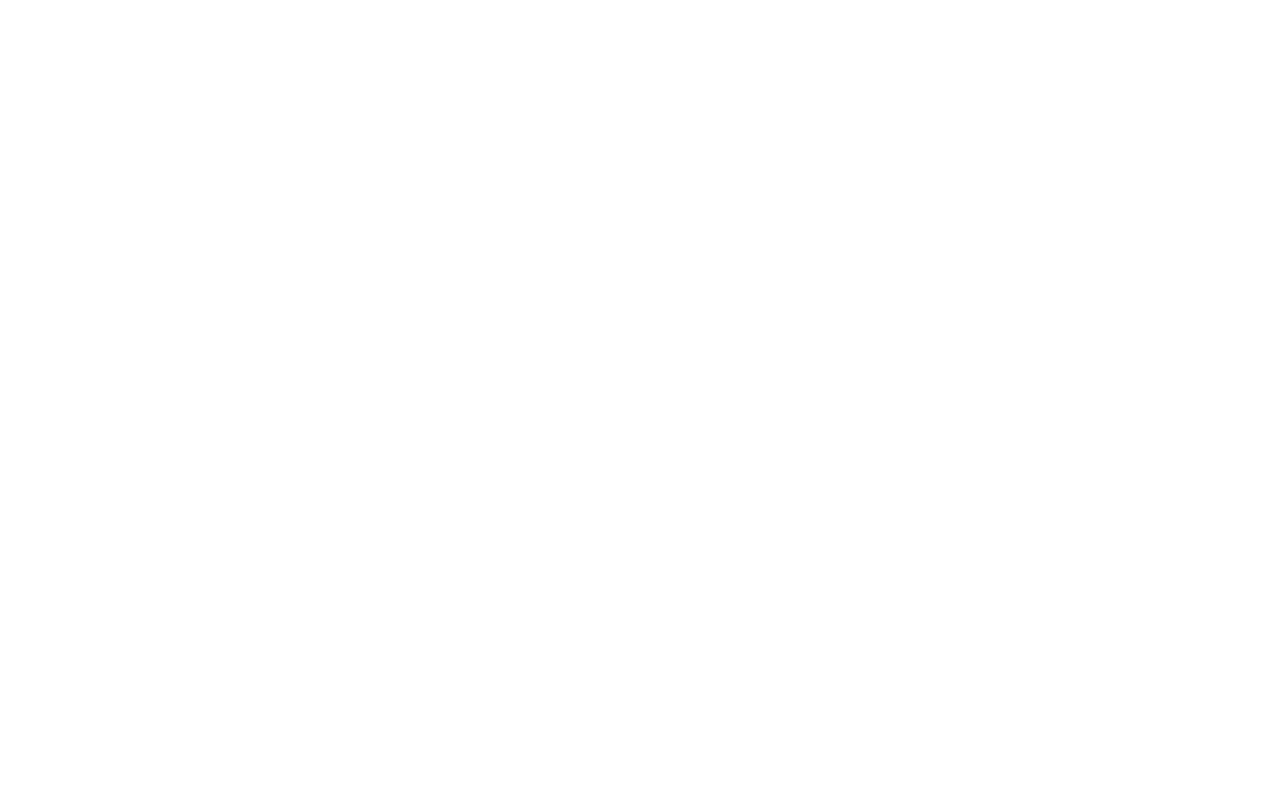
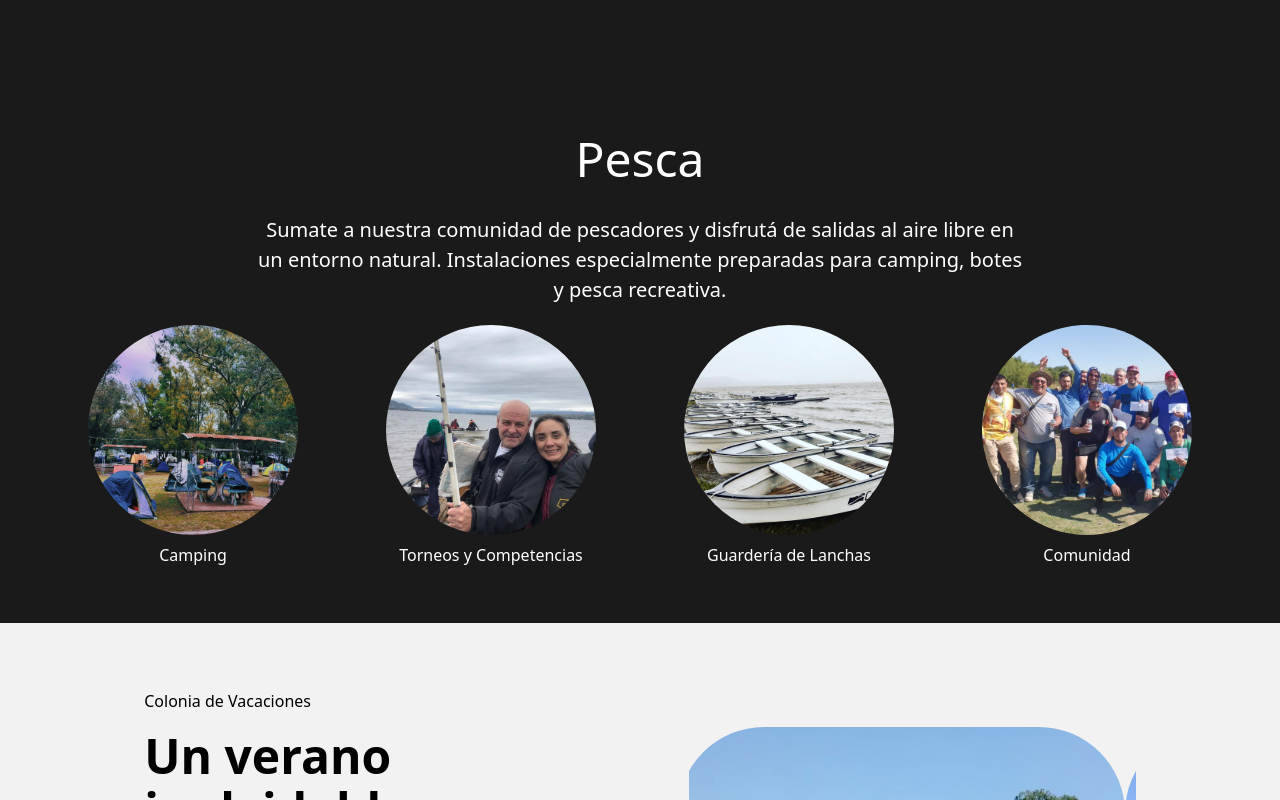
Before and after one commit to AgustinMateos/clubdeportivocordoba, a Next.js app: page / in a window 1280 px wide. Shown: the part 2820-3620 px from the top of the page. Before the commit the page ends 2543 px from the top, so only its background shows below. Built offline with nearby package versions, Linux system fonts and the light colour scheme.

Commit message:
pesca y colonia

```diff
--- a/src/app/page.jsx
+++ b/src/app/page.jsx
@@ -15,9 +15,10 @@
       <main className="relative">
        <PrimerComponente/>
       <Actividades/>
+      <Pesca/>
+       <Colonia/> */
        {/* <Historia/>
-       <Pesca/>
-       <Colonia/> */}
+       }
        {/* <Tarifas/> */}
        {/* <HaceteSocio/>
        <Beneficios/>
```
